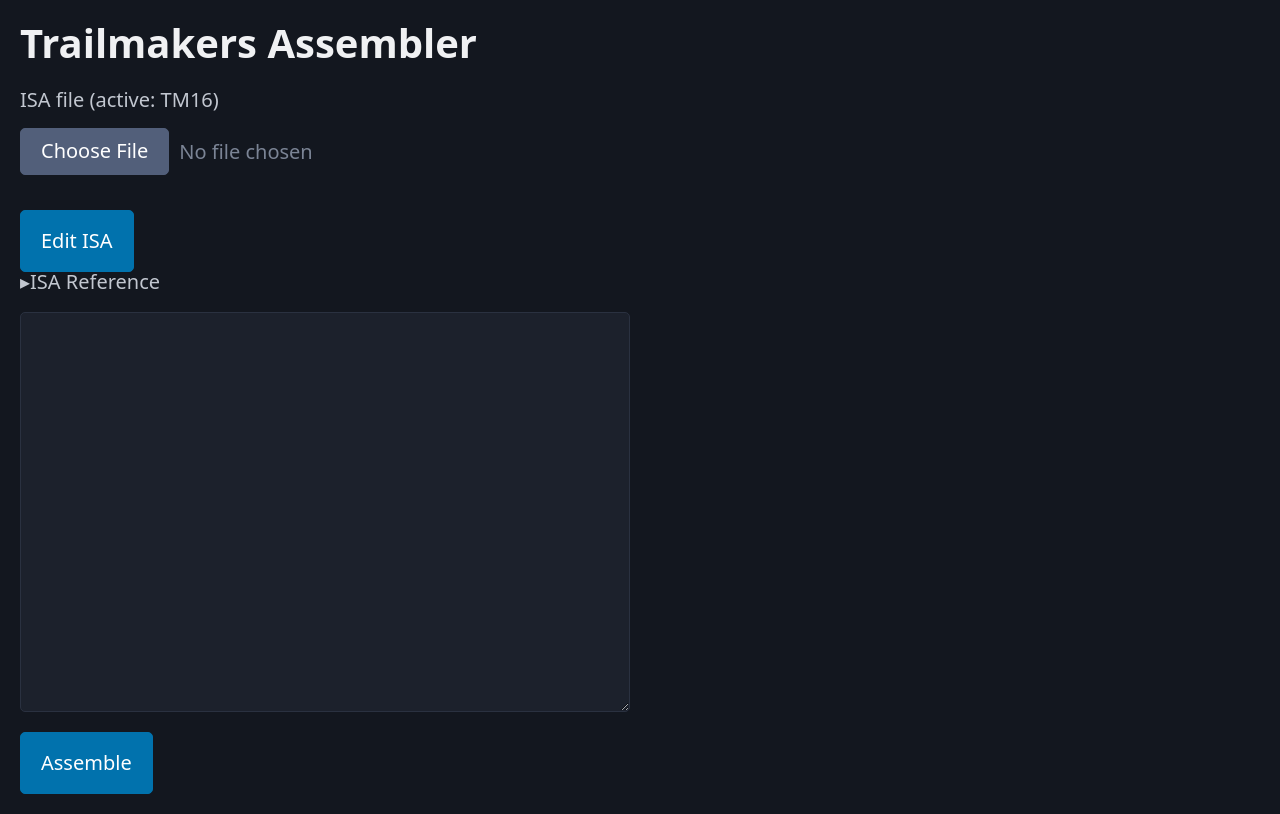
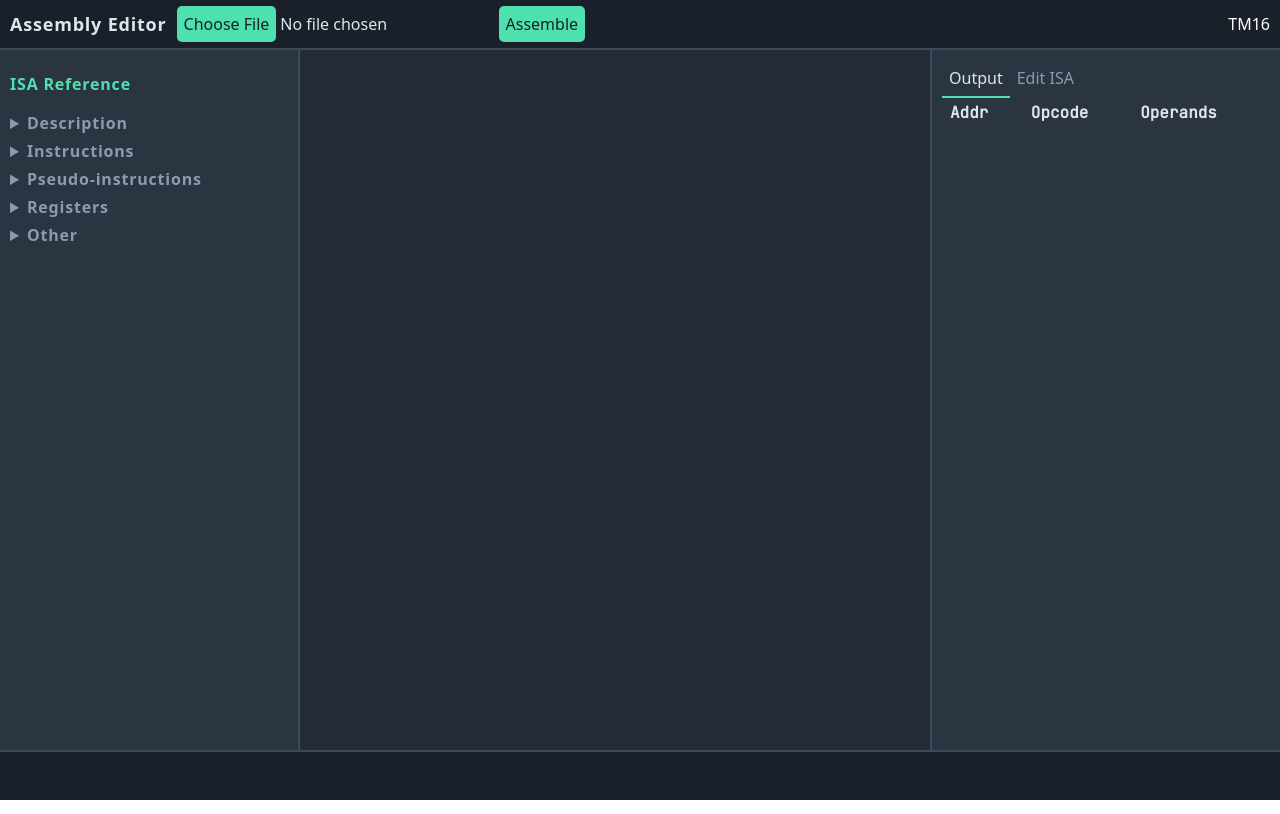
Before and after one commit to NSBEAST/AssemblyEditor, a Svelte app: page / in a window 1280 px wide. Built offline with nearby package versions, Linux system fonts and the light colour scheme.

Commit message:
New user interface

```diff
--- a/index.html
+++ b/index.html
@@ -1,5 +1,5 @@
 <!doctype html>
-<html lang="en" data-theme="dark">
+<html lang="en">
   <head>
     <meta charset="UTF-8" />
     <link rel="icon" type="image/svg+xml" href="/favicon.svg" />
--- a/package.json
+++ b/package.json
@@ -22,7 +22,8 @@
   },
   "dependencies": {
     "@codemirror/language": "^6.13.1",
-    "@picocss/pico": "^2.1.1",
+    "@fontsource-variable/inter": "^5.3.0",
+    "@fontsource/jetbrains-mono": "^5.3.0",
     "codemirror": "^6.0.2",
     "fast-png": "^8.0.0"
   }
--- a/src/App.svelte
+++ b/src/App.svelte
@@ -90,145 +90,157 @@
     }
 </script>
 
-<main>
-    <div class="main">
-        <h1>Trailmakers Assembler</h1>
-        <label>
-            ISA file (active: {setup.isa.name})
-            <input type="file" accept=".json" onchange={importIsa} />
-        </label>
-        <button onclick={() => (editing = !editing)}>
-            {editing ? "Close editor" : "Edit ISA"}
-        </button>
-        {#if editing}
-            <IsaEditor isa={setup.isa} onapply={applyIsa} />
-        {/if}
-        {#if isaError}
-            <p class="error">{isaError}</p>
-        {/if}
+<div class="layout">
+    <header class="toolbar">
+        <h1>Assembly Editor</h1>
+        <input
+            type="file"
+            accept=".json"
+            aria-label="Import ISA file"
+            onchange={importIsa}
+        />
+        <button onclick={assembleButton}>Assemble</button>
 
+        <p class="isa-label">{setup.isa.name}</p>
+    </header>
 
-
+    <aside class="sidebar">
+        <header><h2>ISA Reference</h2></header>
+        <div class="isa-reference">
+            {#if setup.isa.description.trim()}
                 <details>
-            <summary>ISA Reference</summary>
-            <div class="ISA-reference">
-                {#if setup.isa.description.trim()}
-                <details class="indented">
                     <summary>Description</summary>
-                    <p class="indented">{setup.isa.description}</p>
+                    <p class="instruction-description value">
+                        {setup.isa.description}
+                    </p>
                 </details>
             {/if}
 
             {#if setup.isa.instructions.length !== 0}
-                <details class="indented">
+                <details>
                     <summary>Instructions</summary>
-                    <table>
-                        <thead>
-                            <tr>
-                                <th>Mnemonic</th>
-                                <th>Opcode</th>
-                                <th>Operands</th>
-                                <th>immRange</th>
-                            </tr>
-                        </thead>
-                        <tbody>
                     {#each setup.isa.instructions as ins}
-                                <tr>
-                                    <td>{ins.mnemonic}</td>
-                                    <td>{ins.opcode}</td>
-                                    <td>
-                                        {setup.isa.formats[ins.format].operands
-                                            .map(
-                                                (o) =>
-                                                    o.field +
-                                                    " (" +
-                                                    o.type +
-                                                    ")",
-                                            )
-                                            .join(", ")}
-                                    </td>
-                                    <td>
-                                        {#if ins.immRange}{ins.immRange[0] +
-                                                " to " +
-                                                ins.immRange[1]}{/if}
-                                    </td>
-                                </tr>
+                        <details class="nested">
+                            <summary>{ins.mnemonic}</summary>
+                            {#if setup.isa.formats[ins.format].operands.length !== 0}
+                                <p class="instruction-description">
+                                    Operands: {#each setup.isa.formats[ins.format].operands as op, i}
+                                        {#if i > 0},{/if}
+                                        <span class="value" title={op.type}>
+                                            {op.field}
+                                        </span>
                                     {/each}
-                        </tbody>
-                    </table>
+                                </p>
+                                {#if ins.immRange}
+                                    <p class="instruction-description">
+                                        Immediate range: <span class="value">
+                                            [{ins.immRange[0]} to {ins
+                                                .immRange[1]}]
+                                        </span>
+                                    </p>
+                                {/if}
+                            {:else}
+                                <p class="instruction-description value">
+                                    No operands
+                                </p>
+                            {/if}
+                        </details>
+                    {/each}
                 </details>
             {/if}
 
             {#if setup.isa.pseudoInstructions.length !== 0}
-                    <details class="indented">
+                <details>
                     <summary>Pseudo-instructions</summary>
-                        <table>
-                            <thead>
-                                <tr>
-                                    <th>Mnemonic</th>
-                                    <th>Params</th>
-                                    <th>Replaces</th>
-                                </tr>
-                            </thead>
-                            <tbody>
-                                {#each setup.isa.pseudoInstructions as pins}
-                                    <tr>
-                                        <td>{pins.mnemonic}</td>
-                                        <td>{pins.params.join(", ")}</td>
-                                        <td>
-                                            {#each pins.expandsTo as line}
-                                                <div>- {line}</div>
+                    {#each setup.isa.pseudoInstructions as ins}
+                        <details class="nested">
+                            <summary>{ins.mnemonic}</summary>
+                            {#if ins.params.length !== 0}
+                                <p class="instruction-description">
+                                    Operands: <span class="value">
+                                        {#each ins.params as op, i}
+                                            {#if i > 0},{/if}
+                                            {op}
                                         {/each}
-                                        </td>
-                                    </tr>
+                                    </span>
+                                </p>
+                                <p class="instruction-description">
+                                    Expands to:
+                                </p>
+                                {#each ins.expandsTo as exp}
+                                    <p
+                                        class="instruction-description expansion"
+                                    >
+                                        <code class="value">{exp}</code>
+                                    </p>
                                 {/each}
-                            </tbody>
-                        </table>
+                            {:else}
+                                <p class="instruction-description">
+                                    No parameters
+                                </p>
+                            {/if}
+                        </details>
+                    {/each}
                 </details>
             {/if}
 
             {#if setup.isa.registers.length}
-                <details class="indented">
+                <details>
                     <summary>Registers</summary>
-                    <p class="indented">{setup.isa.registers.join(", ")}</p>
+                    <div class="registers">
+                        {#each setup.isa.registers as reg}
+                            <span class="register">{reg}</span>
+                        {/each}
+                    </div>
                 </details>
             {/if}
 
-                <details class="indented">
+            <details>
                 <summary>Other</summary>
-                    <table>
-                        <thead>
-                            <tr>
-                                <th>Field</th>
-                                <th>Value</th>
-                            </tr>
-                        </thead>
-                        <tbody>
-                            <tr>
-                                <td>First program index</td>
-                                <td>{setup.isa.firstProgramIndex}</td>
-                            </tr>
-                            <tr>
-                                <td>Jump to one before jump address</td>
-                                <td>{setup.isa.jumpToOneBeforeAddress}</td>
-                            </tr>
-                        </tbody>
-                    </table>
+                <p class="instruction-description">
+                    First program index: <span class="value">
+                        {setup.isa.firstProgramIndex}
+                    </span>
+                </p>
+                <p class="instruction-description">
+                    Jump to one before address: <span class="value">
+                        {setup.isa.jumpToOneBeforeAddress}
+                    </span>
+                </p>
             </details>
         </div>
-        </details>
+    </aside>
 
-        <div class="workspace">
-            <div>
+    <main class="editor">
         <textarea
             class="input-area"
+            aria-label="Assembly source"
+            spellcheck="false"
             bind:value={source}
             onkeydown={handleKey}></textarea>
-                <button onclick={assembleButton}>Assemble</button>
+    </main>
+
+    <section class="panel">
+        <div class="tabs" role="tablist">
+            <button
+                role="tab"
+                aria-selected={!editing}
+                onclick={() => (editing = false)}
+            >
+                Output
+            </button>
+            <button
+                role="tab"
+                aria-selected={editing}
+                onclick={() => (editing = true)}
+            >
+                Edit ISA
+            </button>
         </div>
-            {#if output.length > 0}
-                <div>
-                    <table>
+        {#if editing}
+            <IsaEditor isa={setup.isa} onapply={applyIsa} />
+        {:else}
+            <table class="output-table">
                 <thead>
                     <tr>
                         <th>Addr</th>
@@ -246,46 +258,187 @@
                     {/each}
                 </tbody>
             </table>
-                    <button onclick={copyOutputToClipboard}>
+
+            {#if output.length !== 0}
+                <button onclick={copyOutputToClipboard} class="copy-button">
                     {copied ? "Copied!" : "Copy"}
                 </button>
-                </div>
             {/if}
-        </div>
+        {/if}
+    </section>
+
+    <footer class="status-bar">
+        {#if isaError}
+            <p class="error">{isaError}</p>
+        {/if}
 
         {#if error}
             <p class="error">{error}</p>
         {/if}
+
+        {#if output.length !== 0}
+            <p class="status-bar-message">
+                {output.length} instruction{output.length > 1 ? "s" : ""} assembled
+            </p>
+        {/if}
+    </footer>
 </div>
-</main>
 
 <style>
-    .indented {
-        margin-left: 1.5rem;
+    .layout {
+        display: grid;
+        height: 100vh;
+        color: var(--text);
+        grid-template-areas:
+            "toolbar toolbar toolbar"
+            "sidebar editor panel"
+            "status-bar status-bar status-bar";
+        grid-template-rows: 50px 1fr 50px;
+        grid-template-columns: 300px 2fr 350px;
     }
-    summary::after {
-        display: none;
+    .toolbar {
+        grid-area: toolbar;
+        background-color: var(--bars);
+        border-bottom: 2px solid var(--line);
+        display: flex;
+        align-items: center;
+        gap: 10px;
+        padding: 0 10px;
     }
-    summary::before {
-        content: "▸";
+    .isa-label {
+        margin-left: auto;
     }
-    details[open] > summary::before {
-        content: "▾";
+    .isa-label {
+        color: white;
     }
-    .main {
-        margin: 1rem;
-    }
-    .workspace {
-        display: grid;
-        grid-template-columns: 1fr 1fr; /* two equal columns */
-        gap: 1rem;
-        align-items: start;
-    }
-    .ISA-reference {
-        max-height: 500px;
+
+    .sidebar {
+        grid-area: sidebar;
+        background-color: var(--panel);
+        border-right: 2px solid var(--line);
+        padding: 10px;
+        min-height: 0;
         overflow: auto;
     }
+    details > :not(summary) {
+        margin-left: 1rem;
+    }
+    .isa-reference > details > summary {
+        letter-spacing: 0.05rem;
+        color: var(--muted);
+        font-weight: 600;
+    }
+    .instruction-description {
+        margin-block: 0;
+        color: var(--muted);
+        font-size: 14px;
+    }
+    .expansion {
+        padding-left: 1rem;
+    }
+    .value {
+        color: var(--text);
+        font-size: 16px;
+    }
+    .registers {
+        display: flex;
+        flex-wrap: wrap;
+        gap: 6px;
+        padding: 4px 0;
+    }
+    .register {
+        background-color: var(--bars);
+        color: var(--text);
+        font-family: var(--font-code);
+        font-size: 15px;
+        padding: 2px 8px;
+        border-radius: 4px;
+    }
+    .nested {
+        border-left: 1px solid var(--muted);
+    }
+    .nested > summary {
+        font-family: var(--font-code);
+        color: var(--code2);
+        padding-left: 0.5rem;
+    }
+    summary {
+        padding: 3px 0;
+        cursor: pointer;
+    }
+    summary::marker {
+        color: var(--muted);
+    }
+    summary:hover {
+        background: var(--bars);
+    }
+
+    .editor {
+        grid-area: editor;
+        background-color: var(--bg);
+        min-height: 0;
+    }
     .input-area {
-        font-size: medium;
+        width: 100%;
+        height: 100%;
+        background-color: var(--bg);
+        font-family: var(--font-code);
+        color: var(--text);
+        border: none;
+        overflow: auto;
+        resize: none;
+        padding: 12px;
+        line-height: 1.5;
+        tab-size: 4;
+        caret-color: var(--accent);
+    }
+    .input-area:focus-visible {
+        outline: 1px solid var(--accent);
+        outline-offset: -1px;
+    }
+
+    .panel {
+        grid-area: panel;
+        background-color: var(--panel);
+        border-left: 2px solid var(--line);
+        padding: 10px;
+        min-height: 0;
+        overflow: auto;
+    }
+    .output-table {
+        width: 100%;
+    }
+    .tabs {
+        display: flex;
+    }
+    .tabs button {
+        background: transparent;
+        color: var(--muted);
+        border-radius: 0;
+        border-bottom: 2px solid transparent;
+    }
+    .tabs button[aria-selected="true"] {
+        color: var(--text);
+        border-bottom-color: var(--accent);
+    }
+    .copy-button {
+        margin-top: 10px;
+    }
+
+    .status-bar {
+        grid-area: status-bar;
+        background-color: var(--bars);
+        border-top: 2px solid var(--line);
+        display: flex;
+        align-items: center;
+        gap: 10px;
+        padding: 0 10px;
+    }
+    .error {
+        color: var(--error);
+    }
+    .status-bar-message {
+        color: var(--muted);
+        font-size: 16px;
     }
 </style>
--- a/src/app.css
+++ b/src/app.css
@@ -1,22 +1,87 @@
-/* Pico CSS (imported in main.ts) styles the basics: fonts, colors, buttons, spacing.
-   These are the few extras on top of it. */
-
-/* code and output look better in a monospace font */
-textarea,
-pre {
-  font-family: ui-monospace, "Cascadia Code", Consolas, monospace;
+body {
+  margin: 0;
 }
 
-/* a taller editor box */
-textarea {
-  min-height: 20rem;
+*,
+*::before,
+*::after {
+  box-sizing: border-box;
 }
 
-.error {
-    color: #ffffff;
-    background: rgb(255, 80, 80, 0.15);
-    border-left: 4px solid #b00020;
-    padding: 0.5rem 0.75rem;
-    border-radius: 4px;
-    margin: 1rem 0rem;
+:root {
+  --bg: #232b36;
+  --panel: #2b3541;
+  --bars: #1a2029;
+  --line: #3d4a5a;
+  --text: #dde6ee;
+  --muted: #8b9bad;
+  --accent: #4fe0b0;
+  --code1: #ff8fa3;
+  --code2: #f2cf66;
+  --error: #cc0000;
+  --font-ui: "Inter Variable", system-ui, sans-serif;
+  --font-code: "JetBrains Mono", ui-monospace, Consolas, monospace;
 }
+
+body {
+  font-family: var(--font-ui);
+}
+
+textarea,
+code,
+.output-table {
+  font-family: var(--font-code);
+}
+
+button,
+input,
+textarea,
+select {
+  font: inherit;
+}
+
+h2 {
+  color: var(--accent);
+  font-size: 16px;
+  letter-spacing: 0.05em;
+}
+
+h1 {
+  font-size: 18px;
+  font-weight: 600;
+  letter-spacing: 0.05rem;;
+}
+
+button,
+input[type="file"]::file-selector-button {
+  background-color: var(--accent);
+  color: var(--bars);
+  padding: 7px;
+  border-radius: 5px;
+  border: none;
+  cursor: pointer;
+  font: var(--font-ui);
+}
+
+input[type="file"] {
+  color: var(--text);
+  cursor: pointer;
+}
+
+th, td {
+  text-align: left;
+  padding: 4px 8px
+}
+
+td {
+  border-top: 1px solid var(--line);
+  padding: 6px 8px;
+}
+
+table {
+  border-collapse: collapse;
+}
+
+tbody tr:hover {
+  background: var(--bg);
+}
--- a/src/main.ts
+++ b/src/main.ts
@@ -1,6 +1,7 @@
 import { mount } from 'svelte'
-import '@picocss/pico/css/pico.classless.min.css'
 import './app.css'
+import "@fontsource/jetbrains-mono";
+import "@fontsource-variable/inter";
 import App from './App.svelte'
 
 const app = mount(App, {
```
Also changed, not shown: src/IsaEditor.svelte (+1 -20 lines), 1 other file (tests, documents, lock files or other folders). Lines whose indentation alone changed are shown as unchanged.
